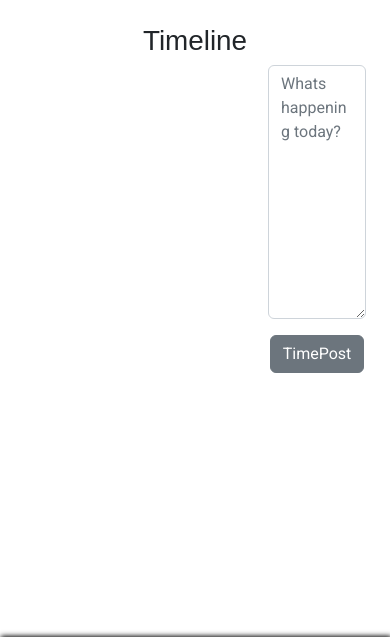
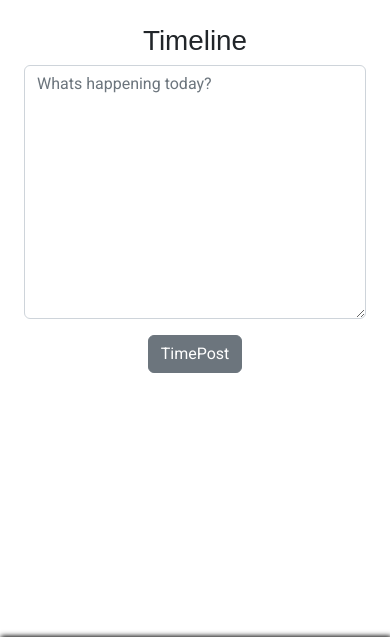
Before and after one commit to NiborGnu/p4-timeline, a Django app: page / in a window 390 px wide. Shown: the part 76-713 px from the top of the page. Run offline with Django 5.2, Linux system fonts and the light colour scheme; the visitor is signed in with stand-in values (Sample User, id 1); data that the repository does not hold is empty; some libraries are stand-ins or nearby versions; some web fonts are replaced.

Commit message:
Add media responsiveness

```diff
--- a/home/templates/home/index.html
+++ b/home/templates/home/index.html
@@ -5,12 +5,14 @@
 {% if user.is_authenticated %}
 <!-- Main container for authenticated users -->
 <div class="container text-center">
+    <!-- Title -->
+    <h1>Timeline</h1>
+</div>
+<div class="container text-center below">
+
     <div class="row">
-        <!-- Title -->
-        <h1>Timeline</h1>
-
-        <!-- Left Column: TimePosts -->
-        <div class="col-8">
+        <!-- TimePosts -->
+        <div class="col-12 col-md-8">
             {% for timepost in timeposts %}
             <div class="card mb-3">
                 <!-- Post Content -->
@@ -153,12 +155,11 @@
 
                             <!-- Delete Comment -->
                             <div class="modal fade" id="deleteCommentModal-{{ comment.id }}" tabindex="-1"
-                                aria-labelledby="deleteCommentModalLabel-{{ comment.id }}" aria-hidden="true">
+                                aria-labelledby="deleteCommentModalLabel" aria-hidden="true">
                                 <div class="modal-dialog">
                                     <div class="modal-content">
                                         <div class="modal-header">
-                                            <h5 class="modal-title" id="deleteCommentModalLabel-{{ comment.id }}">
-                                                Confirm Deletion</h5>
+                                            <h5 class="modal-title" id="deleteCommentModalLabel">Confirm Deletion</h5>
                                             <button type="button" class="btn-close" data-bs-dismiss="modal"
                                                 aria-label="Close"></button>
                                         </div>
@@ -220,13 +221,14 @@
             {% endfor %}
         </div>
 
-        <!-- Right Column: New TimePost Form -->
-        <div class="col-4">
+        <!-- New TimePost Form -->
+        <div class="col-12 col-md-4 above">
             <form method="POST">
                 {% csrf_token %}
                 {{ form.as_p }}
                 <button type="submit" class="btn btn-secondary timepost" aria-label="Submit new post">TimePost</button>
             </form>
+            <br>
         </div>
     </div>
 </div>
--- a/static/css/base.css
+++ b/static/css/base.css
@@ -169,3 +169,37 @@ footer {
 .yt-icon:hover {
     color: white;
 }
+
+/* Ensure the TimePost form and posts have the same width on small screens */
+@media (max-width: 785px) {
+    .row {
+        display: flex;
+        flex-direction: column;
+    }
+
+    .col-md-4,
+    .col-md-8 {
+        width: 100%;
+    }
+
+    .above {
+        order: -1;
+    }
+
+    .below {
+        order: 0;
+    }
+}
+
+/* Ensure there are no conflicts with existing column sizes */
+@media (min-width: 786px) {
+    .col-md-8 {
+        width: 66.6667%;
+        /* Adjust as needed based on your layout */
+    }
+
+    .col-md-4 {
+        width: 33.3333%;
+        /* Adjust as needed based on your layout */
+    }
+}
```
Also changed, not shown: user/templates/user/profile.html (+13 -15 lines).
